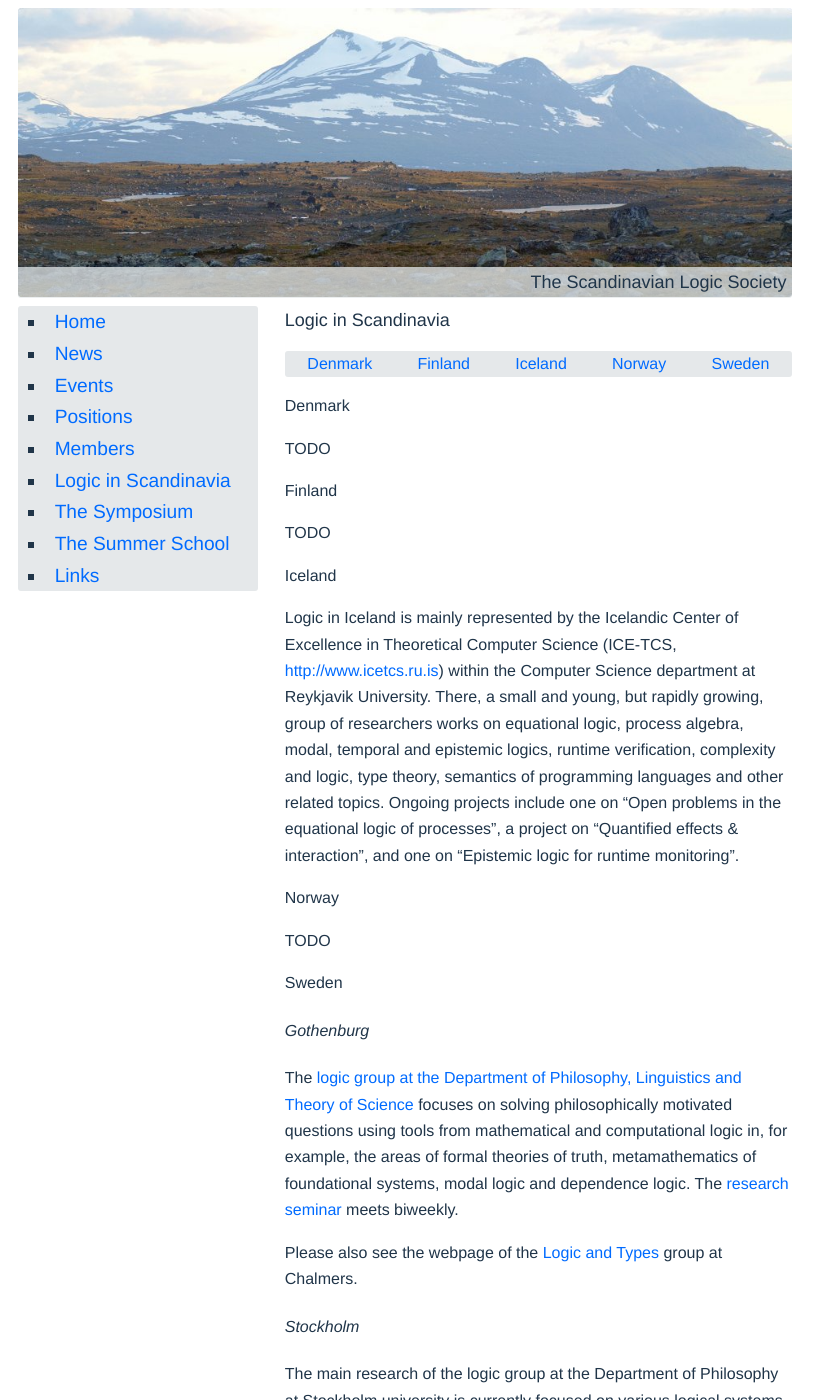
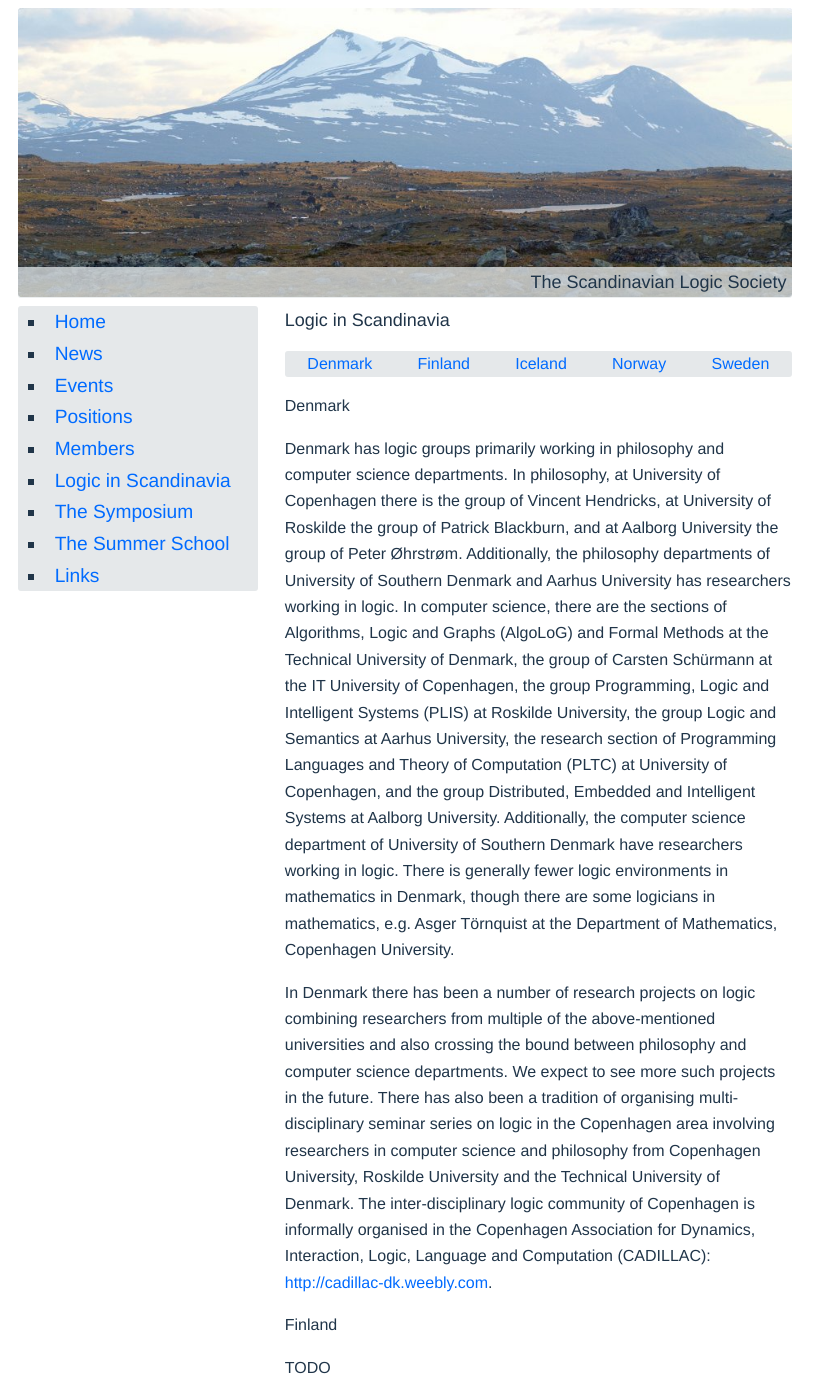
Before and after one commit to scandinavianlogic/scandinavianlogic.github.io, a Jekyll site: the page built from logic-in-scandinavia.md, in a window 1280 px wide and 1400 px high. Shown: the whole window, without its empty margins (0-837 px from the left). Built offline with Jekyll 4.4.1, drawn with Linux system fonts in a browser that asks for light colours.

Commit message:
logic in denmark

```diff
--- a/logic-in-scandinavia.md
+++ b/logic-in-scandinavia.md
@@ -14,7 +14,35 @@ title: Logic in Scandinavia
 
 ### Denmark
 
-{{ "TODO" | log_warning }}
+
+Denmark has logic groups primarily working in philosophy and computer science
+departments. In philosophy, at University of Copenhagen there is the group of
+Vincent Hendricks, at University of Roskilde the group of Patrick Blackburn, and
+at Aalborg University the group of Peter Øhrstrøm. Additionally, the philosophy
+departments of University of Southern Denmark and Aarhus University has
+researchers working in logic. In computer science, there are the sections of
+Algorithms, Logic and Graphs (AlgoLoG) and Formal Methods at the Technical
+University of Denmark, the group of Carsten Schürmann at the IT University of
+Copenhagen, the group Programming, Logic and Intelligent Systems (PLIS) at
+Roskilde University, the group Logic and Semantics at Aarhus University, the
+research section of Programming Languages and Theory of Computation (PLTC) at
+University of Copenhagen, and the group Distributed, Embedded and Intelligent
+Systems at Aalborg University. Additionally, the computer science department of
+University of Southern Denmark have researchers working in logic. There is
+generally fewer logic environments in mathematics in Denmark, though there are
+some logicians in mathematics, e.g. Asger Törnquist at the Department of
+Mathematics, Copenhagen University.
+
+In Denmark there has been a number of research projects on logic combining
+researchers from multiple of the above-mentioned universities and also crossing
+the bound between philosophy and computer science departments. We expect to see
+more such projects in the future. There has also been a tradition of organising
+multi-disciplinary seminar series on logic in the Copenhagen area involving
+researchers in computer science and philosophy from Copenhagen University,
+Roskilde University and the Technical University of Denmark. The
+inter-disciplinary logic community of Copenhagen is informally organised in the
+Copenhagen Association for Dynamics, Interaction, Logic, Language and
+Computation (CADILLAC): <http://cadillac-dk.weebly.com>.
 
 ### Finland
 
```
